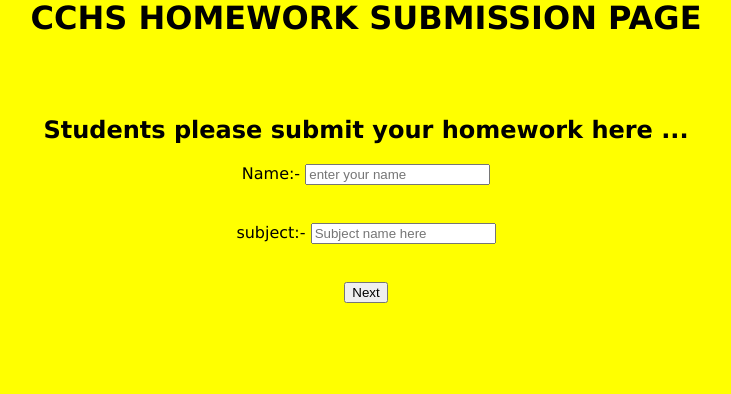
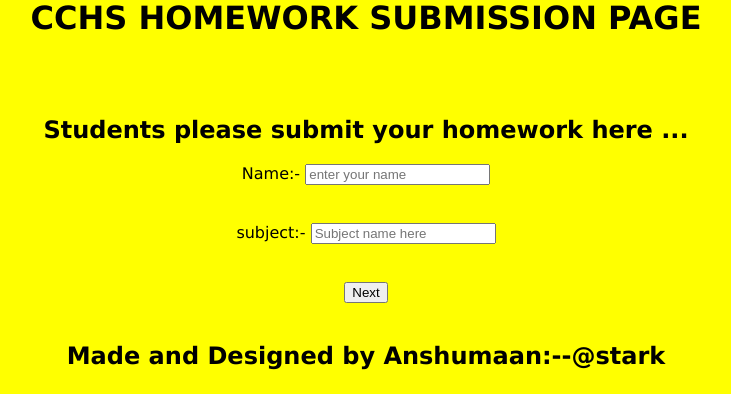
Before and after one commit to stark136/cchs, a Django app: page / in a window 1280 px wide. Shown: the part 406-800 px from the top of the page, without its empty margins (274-1005 px from the left). Run offline with Django 3.2, Linux system fonts and the light colour scheme.

Commit message:
Update home.html

```diff
--- a/templates/home.html
+++ b/templates/home.html
@@ -214,7 +214,8 @@ function showSlides() {
 <br><br>
 </center>
 
-
+<Center>
+<H2>Made and Designed by Anshumaan:--@stark</H2>
 
 
 
```
